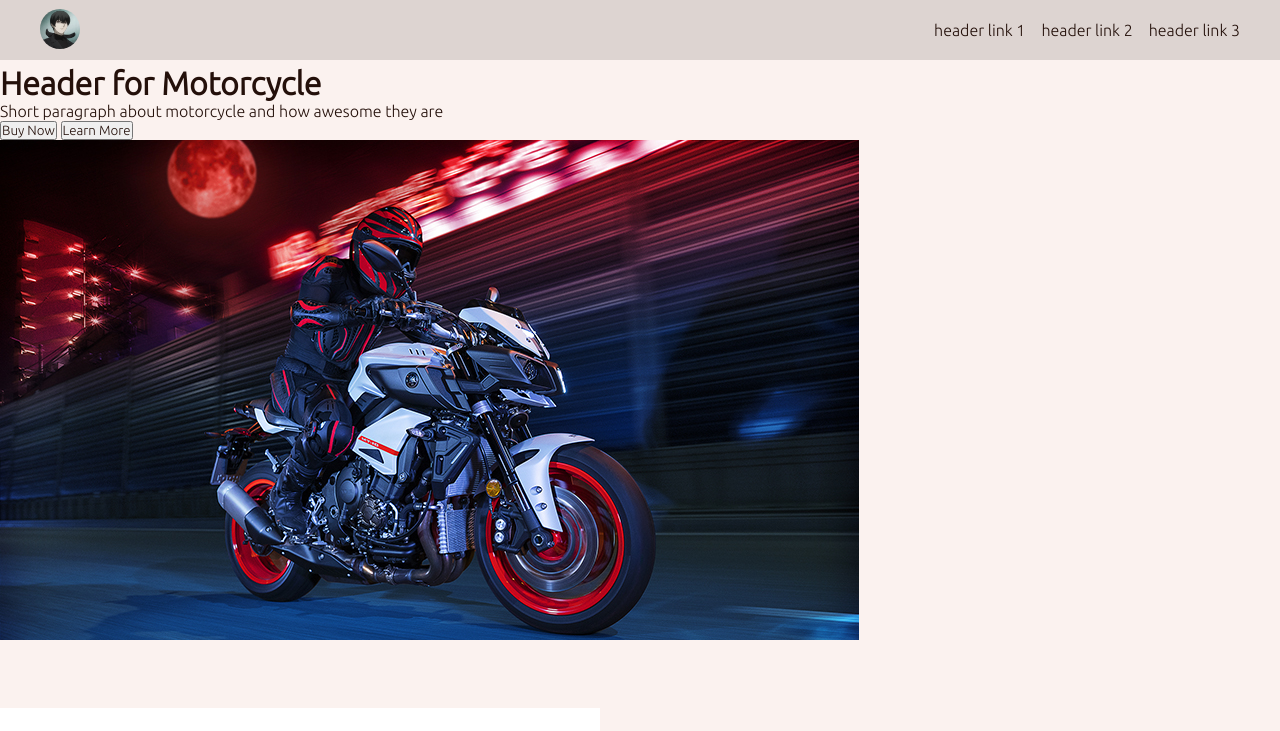
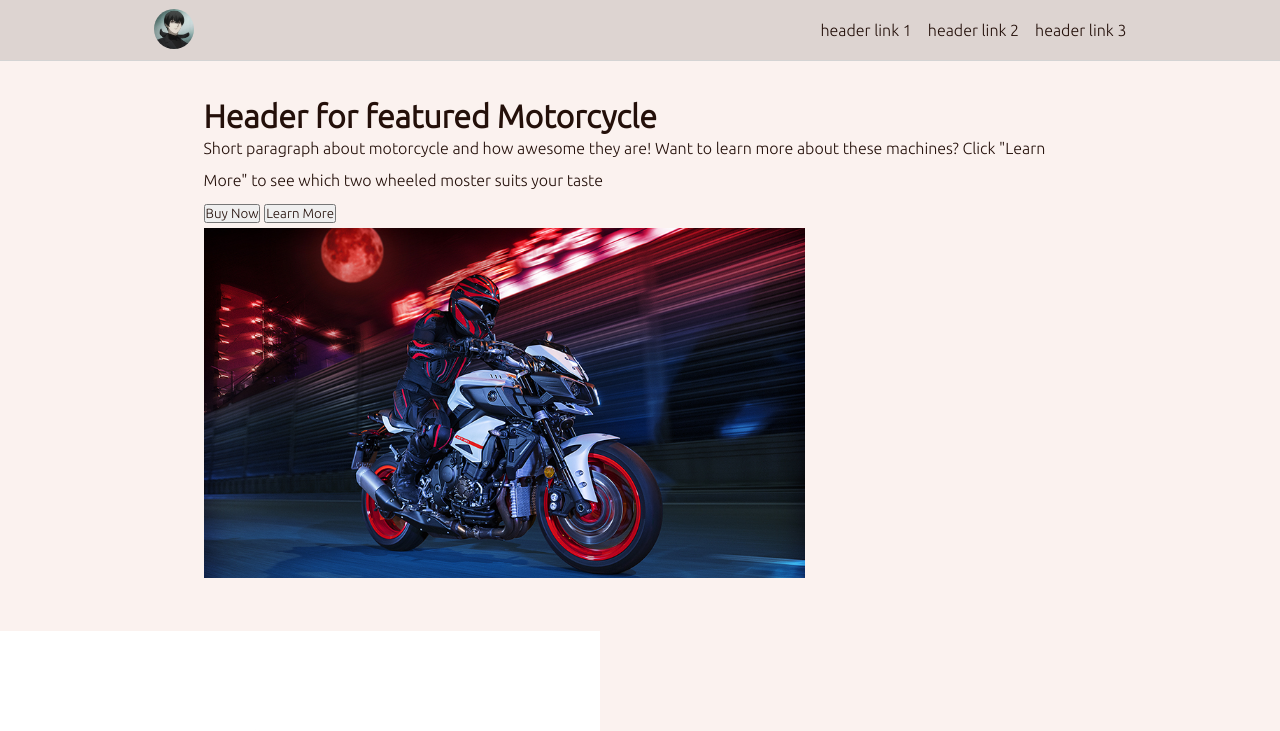
Before and after one commit to blueratdota/odin-landing-page, a plain HTML site: page index.html in a window 1280 px wide. Shown: the top 731 px of the page. Drawn offline with Linux system fonts and the light colour scheme.

Commit message:
progress at header

```diff
--- a/index.html
+++ b/index.html
@@ -9,10 +9,14 @@
 <body>
 
     <div class="header">
+        <!-- for improvement:
+        //add icons
+        //add legit links -->
         <div class="nav-bar">
             <div class="logo">
                 <img src="images/logo.jpg" alt="site-logo">
             </div>
+
             <div class="links">
                 <ul>
                     <li><a href="#">header link 1</a></li>
@@ -20,12 +24,17 @@
                     <li><a href="#">header link 3</a></li>
                 </ul>
             </div>
+
         </div>
 
+
+        <!-- for improvements:
+        //edit the buttons
+        // -->
         <div class="welcome-bar">
             <div class="info-short">
-                <h1>Header for Motorcycle</h1>
-                <p>Short paragraph about motorcycle and how awesome they are</p>
+                <h1>Header for featured Motorcycle</h1>
+                <p>Short paragraph about motorcycle and how awesome they are! Want to learn more about these machines? Click "Learn More" to see which two wheeled moster suits your taste </p>
                 <button>Buy Now</button>
                 <button>Learn More</button>
             </div>
@@ -38,6 +47,8 @@
 
     </div>
 
+
+    <!-- RESUME HERE!!! -->
     <div class="main">
         <div class="info-top"></div>
         <div class="info-body">
--- a/styles.css
+++ b/styles.css
@@ -11,7 +11,6 @@ body{
     min-height: 100vh;
     display: flex;
     flex-direction: column;
-
     background-color: #FBF2EF;
 }
 
@@ -23,29 +22,47 @@ li, a {
 
 .nav-bar{
     display: flex;
+    flex-direction: row;
+    position: fixed;
+    justify-content: space-between;
     height: 60px;
+    left: 0;
+    right: 0;
+    padding: 0 12%;
     background-color: #ddd4d1;
+    align-items: center;
+    border-bottom: 1px solid rgb(212, 212, 212);
 
-    justify-content: space-between;
-    align-items: center;
-    width: 100%;
-    position: fixed;
 }
 
 .logo img{
     border-radius: 50%;
     height: 40px;
-    margin-left: 40px;
 }
 
 .links>ul{
-    margin: 0 40px;
     display: flex;
     gap: 16px;
 }
 
+.welcome-bar{
+    margin: 100px 0 50px 0;
+    padding: 0 12%;
+    display: flex;
+    flex-wrap: wrap;
+}
 
+.welcome-bar > div{
+    flex: 1;
+}
 
-.welcome-bar{
-    margin: 65px 0;
+.big-photo > img{
+    max-height: 350px;
+    margin: auto 50px;
 }
+
+.info-short{
+    min-width: 250px;
+    margin: auto 50px;
+    line-height: 2rem;
+}
```
Also changed, not shown: 1 other file.
